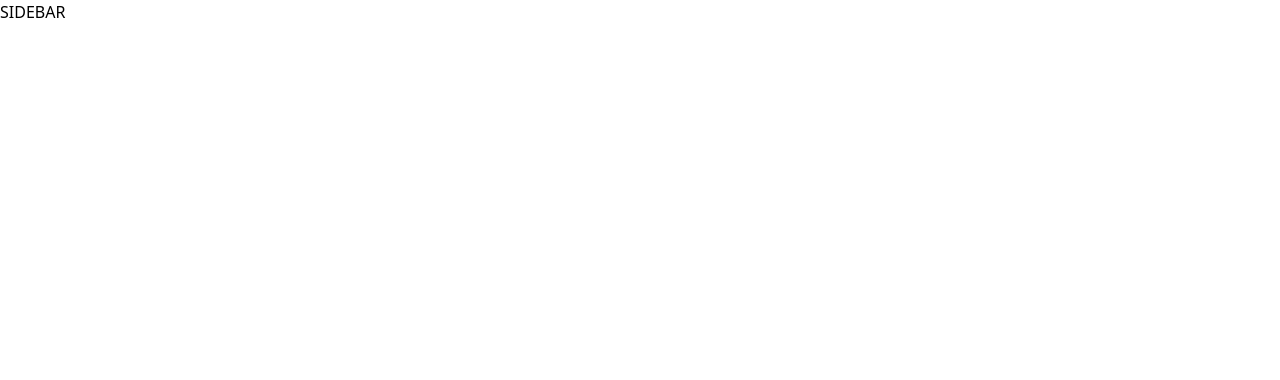
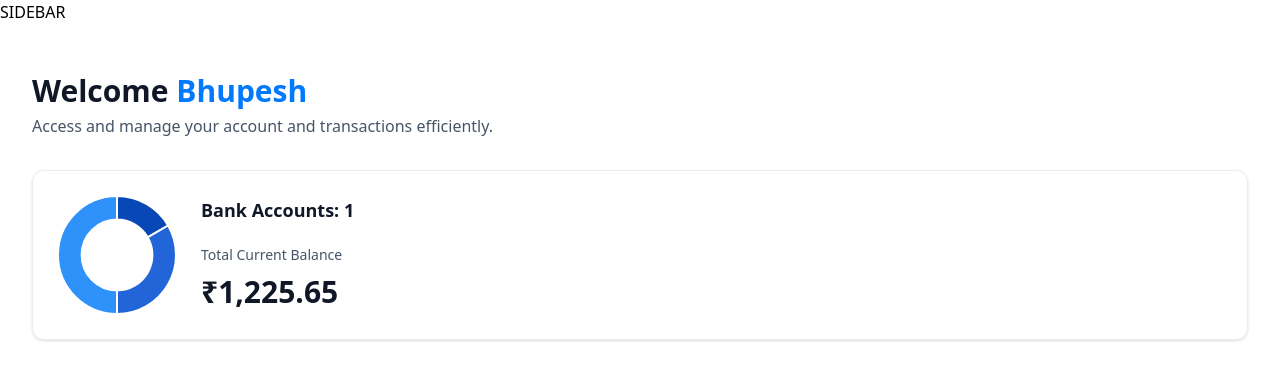
Before and after one commit to Bhupesh-Khordia/horizon, a Next.js app: page / in a window 1280 px wide. Shown: the top 380 px of the page. Built offline with nearby package versions, Linux system fonts and the light colour scheme.

Commit message:
Basic Home Page UI

```diff
--- a/app/(root)/page.tsx
+++ b/app/(root)/page.tsx
@@ -1,11 +1,29 @@
-import React from 'react'
+import HeaderBox from "@/components/HeaderBox";
+import TotalBalanceBox from "@/components/TotalBalanceBox";
+import React from "react";
 
 const Home = () => {
+  const loggedIn = { firstName: "Bhupesh" };
+
   return (
-    <div>
+    <section className="home">
+      <div className="home-content">
+        <header className="home-header">
+          <HeaderBox
+            type="greeting"
+            title="Welcome"
+            user={loggedIn?.firstName || "Guest"}
+            subtext="Access and manage your account and transactions efficiently."
+          />
+          <TotalBalanceBox
+            accounts={[]}
+            totalBanks={1}
+            totalCurrentBalance={1225.65}
+          />
+        </header>
+      </div>
+    </section>
+  );
+};
 
-    </div>
-  )
-}
-
-export default Home
+export default Home;
--- /dev/null
+++ b/components/AnimatedCounter.tsx
@@ -0,0 +1,19 @@
+"use client";
+
+import CountUp from "react-countup";
+
+const AnimatedCounter = ({ amount }: { amount: number }) => {
+  return (
+    <div className="w-full">
+      <CountUp
+        duration={0.9}
+        decimals={2}
+        decimal="."
+        prefix="₹"
+        end={amount}
+      />
+    </div>
+  );
+};
+
+export default AnimatedCounter;
--- /dev/null
+++ b/components/DoughnutChart.tsx
@@ -0,0 +1,38 @@
+"use client"
+
+import { Chart as ChartJS, ArcElement, Tooltip, Legend } from "chart.js";
+import { Doughnut } from "react-chartjs-2";
+
+ChartJS.register(ArcElement, Tooltip, Legend);
+
+
+
+const DoughnutChart = ({ accounts }: DoughnutChartProps) => {
+  // const accountNames = accounts.map((a) => a.name);
+  // const balances = accounts.map((a) => a.currentBalance)
+
+  const data = {
+    datasets: [
+      {
+        label: 'Banks',
+        data: [1250, 2500, 3750],
+        backgroundColor: ['#0747b6', '#2265d8', '#2f91fa']
+      }
+    ],
+    labels: ['Bank 1', 'Bank 2', 'Bank 3']
+  }
+
+  return <Doughnut
+    data={data}
+    options={{
+      cutout: '60%',
+      plugins: {
+        legend: {
+          display: false
+        }
+      }
+    }}
+  />
+}
+
+export default DoughnutChart
--- /dev/null
+++ b/components/HeaderBox.tsx
@@ -0,0 +1,20 @@
+const HeaderBox = ({
+  type = "title",
+  title,
+  subtext,
+  user,
+}: HeaderBoxProps) => {
+  return (
+    <div className="header-box">
+      <h1 className="header-box-title">
+        {title}
+        {type === "greeting" && (
+          <span className="text-bankGradient">&nbsp;{user}</span>
+        )}
+      </h1>
+      <p className="header-box-subtext">{subtext}</p>
+    </div>
+  );
+};
+
+export default HeaderBox;
--- /dev/null
+++ b/components/TotalBalanceBox.tsx
@@ -0,0 +1,31 @@
+import AnimatedCounter from './AnimatedCounter';
+import DoughnutChart from './DoughnutChart';
+
+const TotalBalanceBox = ({
+  accounts = [], totalBanks, totalCurrentBalance
+}: TotalBalanceBoxProps) => {
+  return (
+    <section className="total-balance">
+      <div className="total-balance-chart">
+        <DoughnutChart accounts={accounts} />
+      </div>
+
+      <div className="flex flex-col gap-6">
+        <h2 className="header-2">
+          Bank Accounts: {totalBanks}
+        </h2>
+        <div className="flex flex-col gap-2">
+          <p className="total-balance-label">
+            Total Current Balance
+          </p>
+
+          <div className="total-balance-amount flex-center gap-2">
+            <AnimatedCounter amount={totalCurrentBalance} />
+          </div>
+        </div>
+      </div>
+    </section>
+  )
+}
+
+export default TotalBalanceBox
--- a/components/ui/button.tsx
+++ /dev/null
@@ -1,56 +0,0 @@
-import * as React from "react"
-import { Slot } from "@radix-ui/react-slot"
-import { cva, type VariantProps } from "class-variance-authority"
-
-import { cn } from "@/lib/utils"
-
-const buttonVariants = cva(
-  "inline-flex items-center justify-center gap-2 whitespace-nowrap rounded-md text-sm font-medium ring-offset-background transition-colors focus-visible:outline-none focus-visible:ring-2 focus-visible:ring-ring focus-visible:ring-offset-2 disabled:pointer-events-none disabled:opacity-50 [&_svg]:pointer-events-none [&_svg]:size-4 [&_svg]:shrink-0",
-  {
-    variants: {
-      variant: {
-        default: "bg-primary text-primary-foreground hover:bg-primary/90",
-        destructive:
-          "bg-destructive text-destructive-foreground hover:bg-destructive/90",
-        outline:
-          "border border-input bg-background hover:bg-accent hover:text-accent-foreground",
-        secondary:
-          "bg-secondary text-secondary-foreground hover:bg-secondary/80",
-        ghost: "hover:bg-accent hover:text-accent-foreground",
-        link: "text-primary underline-offset-4 hover:underline",
-      },
-      size: {
-        default: "h-10 px-4 py-2",
-        sm: "h-9 rounded-md px-3",
-        lg: "h-11 rounded-md px-8",
-        icon: "h-10 w-10",
-      },
-    },
-    defaultVariants: {
-      variant: "default",
-      size: "default",
-    },
-  }
-)
-
-export interface ButtonProps
-  extends React.ButtonHTMLAttributes<HTMLButtonElement>,
-    VariantProps<typeof buttonVariants> {
-  asChild?: boolean
-}
-
-const Button = React.forwardRef<HTMLButtonElement, ButtonProps>(
-  ({ className, variant, size, asChild = false, ...props }, ref) => {
-    const Comp = asChild ? Slot : "button"
-    return (
-      <Comp
-        className={cn(buttonVariants({ variant, size, className }))}
-        ref={ref}
-        {...props}
-      />
-    )
-  }
-)
-Button.displayName = "Button"
-
-export { Button, buttonVariants }
--- a/package.json
+++ b/package.json
@@ -10,11 +10,15 @@
   },
   "dependencies": {
     "@radix-ui/react-slot": "^1.1.2",
+    "chart.js": "^4.4.7",
     "class-variance-authority": "^0.7.1",
     "clsx": "^2.1.1",
     "lucide-react": "^0.475.0",
     "next": "15.1.6",
+    "query-string": "^9.1.1",
     "react": "^19.0.0",
+    "react-chartjs-2": "^5.3.0",
+    "react-countup": "^6.5.3",
     "react-dom": "^19.0.0",
     "tailwind-merge": "^3.0.1",
     "tailwindcss-animate": "^1.0.7"
--- a/types/index.d.ts
+++ b/types/index.d.ts
@@ -202,7 +202,7 @@
   appwriteItemId?: string;
 }
 
-declare interface TotlaBalanceBoxProps {
+declare interface TotalBalanceBoxProps {
   accounts: Account[];
   totalBanks: number;
   totalCurrentBalance: number;
```
Also changed, not shown: 1 other file (tests, documents, lock files or other folders).
